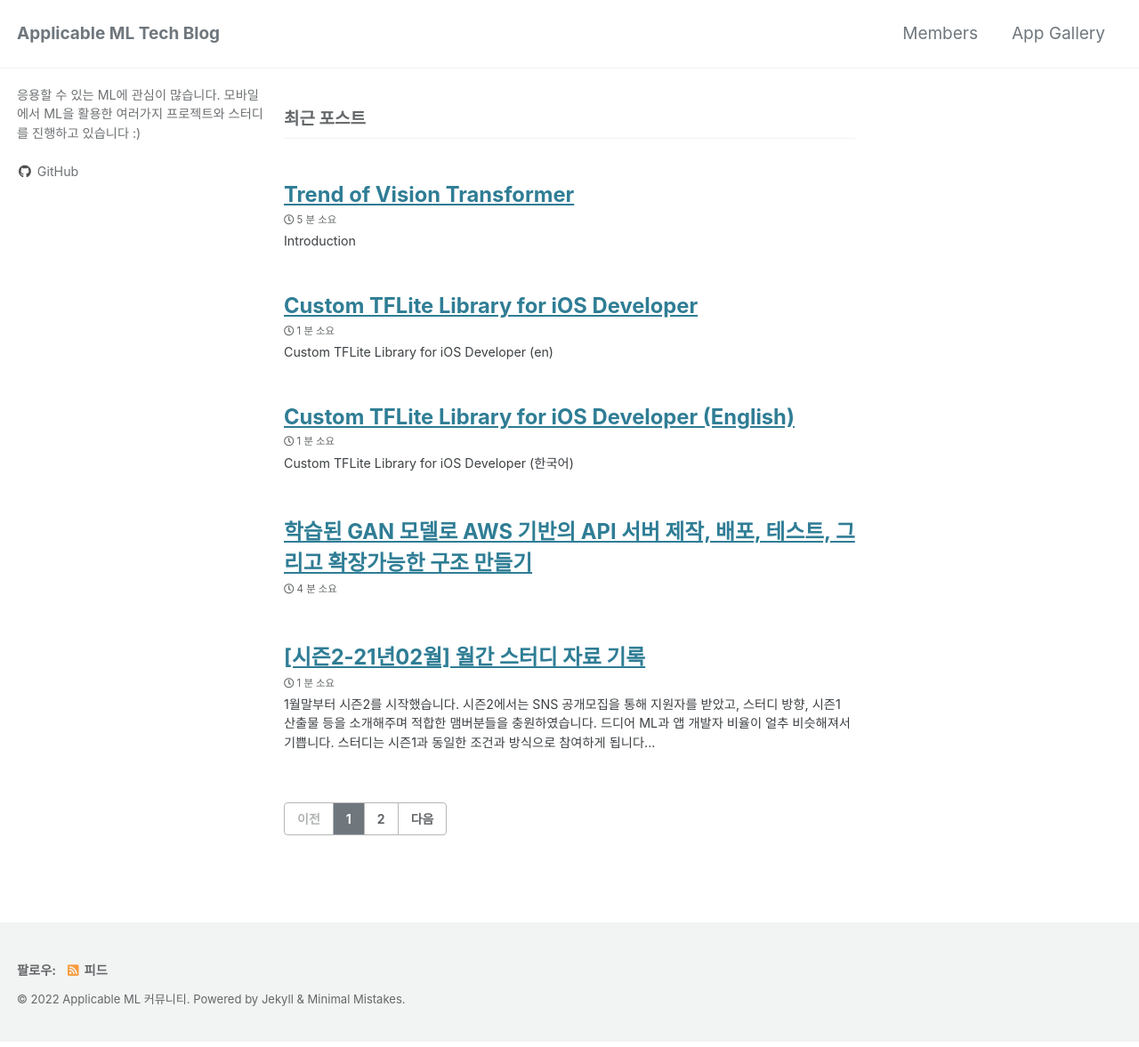
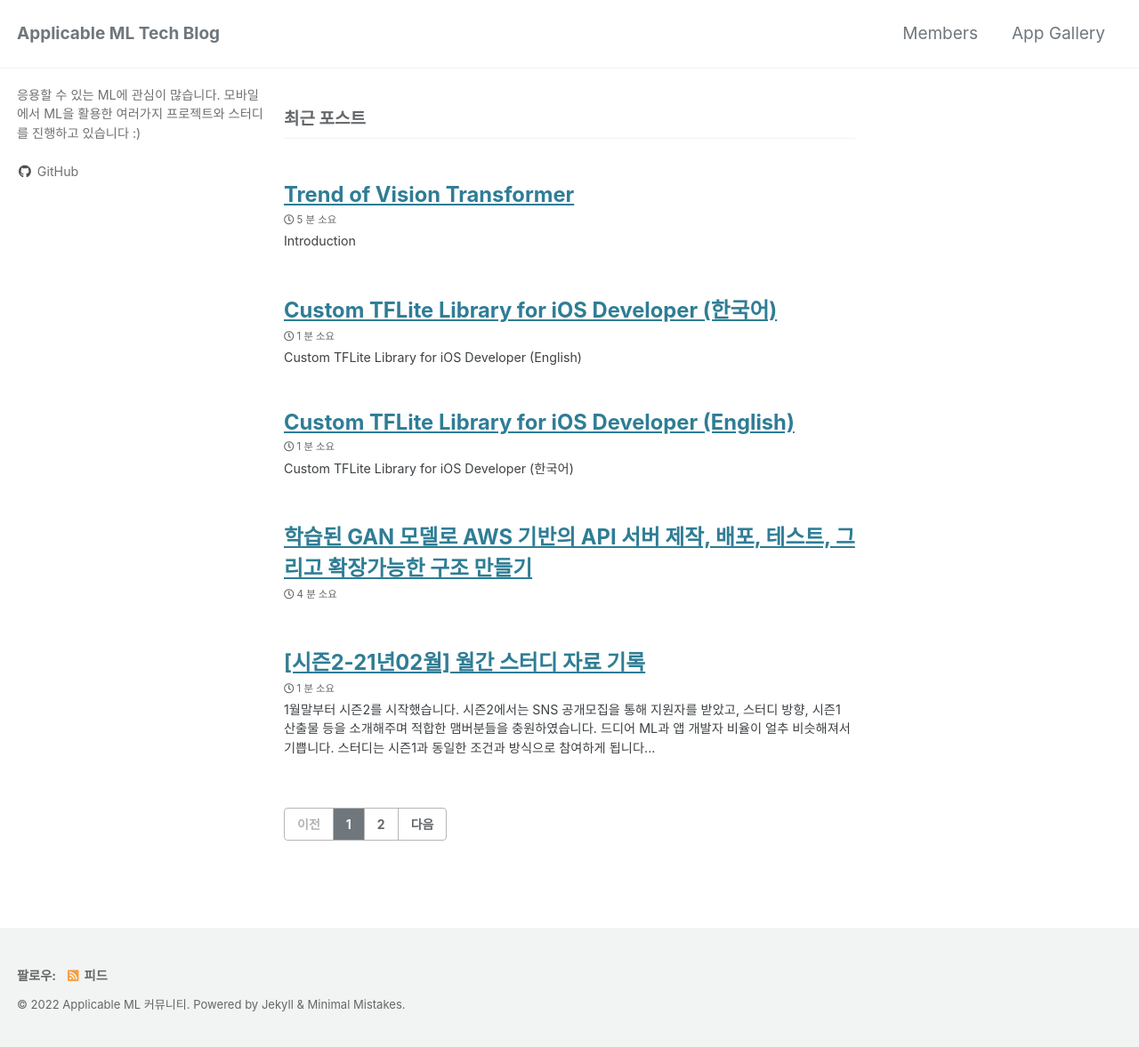
Before and after one commit to applicable-ml/applicable-ml.github.io, a Jekyll site: the page built from index.html, in a window 1280 px wide. Shown: the whole page at 89% size. Built offline with Jekyll 4.4.1, drawn with Linux system fonts in a browser that asks for light colours; cached includes are drawn as plain includes; the list of posts is cut into pages by our own code.

Commit message:
Update 2022-03-31-custom_tflite_library_for_ios_developer_kr.md

```diff
--- a/_posts/2022-03-31-custom_tflite_library_for_ios_developer_kr.md
+++ b/_posts/2022-03-31-custom_tflite_library_for_ios_developer_kr.md
@@ -1,10 +1,10 @@
 ---
-title: Custom TFLite Library for iOS Developer
+title: Custom TFLite Library for iOS Developer (한국어)
 tags: ['TFLite', 'iOS', 'Universal Framework', 'Model Serving']
 author: "Sangyeop Jeong"
 ---
 
-> [Custom TFLite Library for iOS Developer (en)](custom_tflite_library_for_ios_developer_en)
+> [Custom TFLite Library for iOS Developer (English)](https://applicable-ml.github.io/custom_tflite_library_for_ios_developer_en/)
 
 # Intro
 
```
